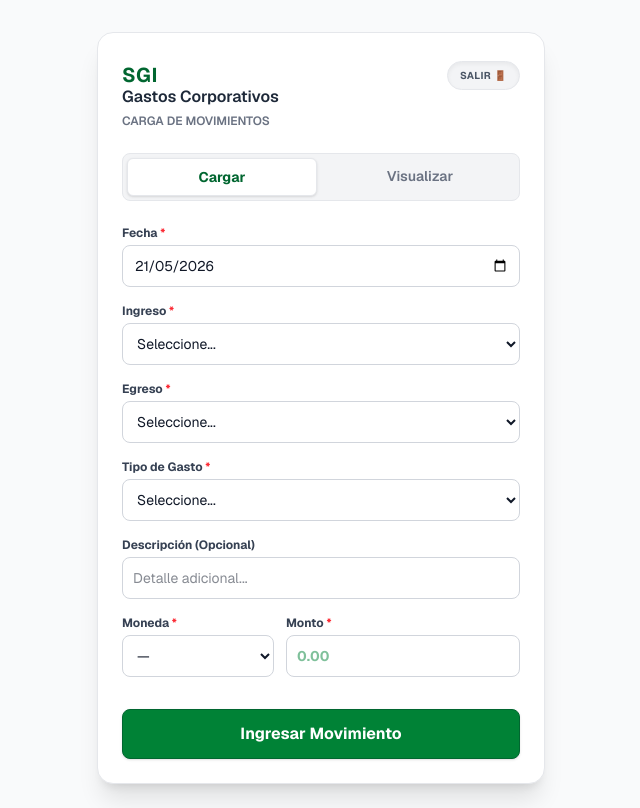
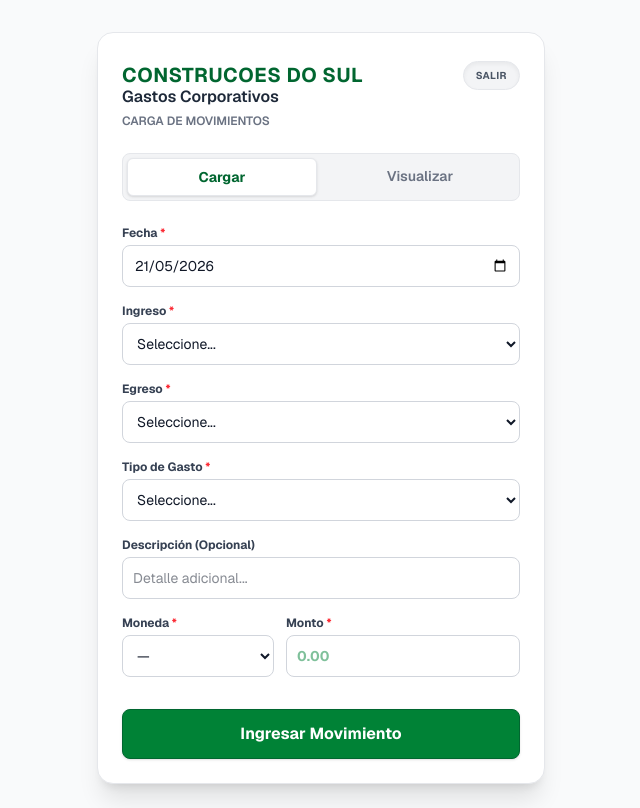
Before and after one commit to guille123giles-cloud/sgi-gastos, a Next.js app: page / in a window 1280 px wide. Shown: the whole page, without its empty margins (319-959 px from the left). Built offline with nearby package versions, Linux system fonts and the light colour scheme; no server answers.

Commit message:
Cambio de colores (Editar)

```diff
--- a/app/page.tsx
+++ b/app/page.tsx
@@ -176,7 +176,7 @@
         <div className="flex justify-between items-start mb-1 pt-1">
           <div className="flex flex-col">
             <h1 className="text-xl font-bold text-green-800 tracking-wide">
-              SGI
+              CONSTRUCOES DO SUL
             </h1>
             <h2 className="text-base font-semibold text-gray-800 -mt-1">
               Gastos Corporativos
@@ -188,7 +188,7 @@
             className="flex items-center gap-1 px-3 py-1.5 bg-gray-100 text-gray-600 border border-gray-200 hover:bg-gray-200 rounded-full text-[10px] font-bold uppercase tracking-wider transition-colors shadow-inner"
             title="Cerrar Sesión"
           >
-            Salir 🚪
+            Salir
           </button>
         </div>
 
--- a/app/visualizar/page.tsx
+++ b/app/visualizar/page.tsx
@@ -594,7 +594,7 @@
                             onClick={() => setShowFilters(true)}
                             className="px-4 py-2 text-sm font-semibold rounded-lg transition-colors border flex-1 sm:flex-none justify-center bg-white text-gray-700 border-gray-300 hover:bg-gray-50 shadow-sm"
                         >
-                            🔍 Filtrar Datos
+                            Filtrar Datos
                         </button>
 
                         <Link href="/" className="w-full sm:w-auto">
@@ -677,7 +677,7 @@
                                         <td className="p-4 text-center font-bold text-gray-500">{mov.moneda}</td>
                                         <td className="p-4 text-right font-bold text-green-700">{Number(mov.monto).toFixed(2)}</td>
                                         <td className="p-4 text-center space-x-3">
-                                            <button onClick={() => triggerEdit(mov)} className="text-gray-400 hover:text-blue-600 transition-colors">✏️</button>
+                                            <button onClick={() => triggerEdit(mov)} className="text-gray-400 hover:text-green-700 transition-colors">✏️</button>
                                             <button onClick={() => triggerDelete(mov.id)} className="text-gray-400 hover:text-red-600 transition-colors">🗑️</button>
                                         </td>
                                     </tr>
@@ -720,7 +720,7 @@
                                     </div>
                                 )}
                                 <div className="flex justify-end space-x-4 pt-3 border-t border-gray-100">
-                                    <button onClick={() => triggerEdit(mov)} className="text-blue-600 font-semibold text-sm">✏️ Editar</button>
+                                    <button onClick={() => triggerEdit(mov)} className="text-green-700 hover:text-green-800 font-semibold text-sm transition-colors">✏️ Editar</button>
                                     <button onClick={() => triggerDelete(mov.id)} className="text-red-500 font-semibold text-sm">🗑️ Eliminar</button>
                                 </div>
                             </div>
```
